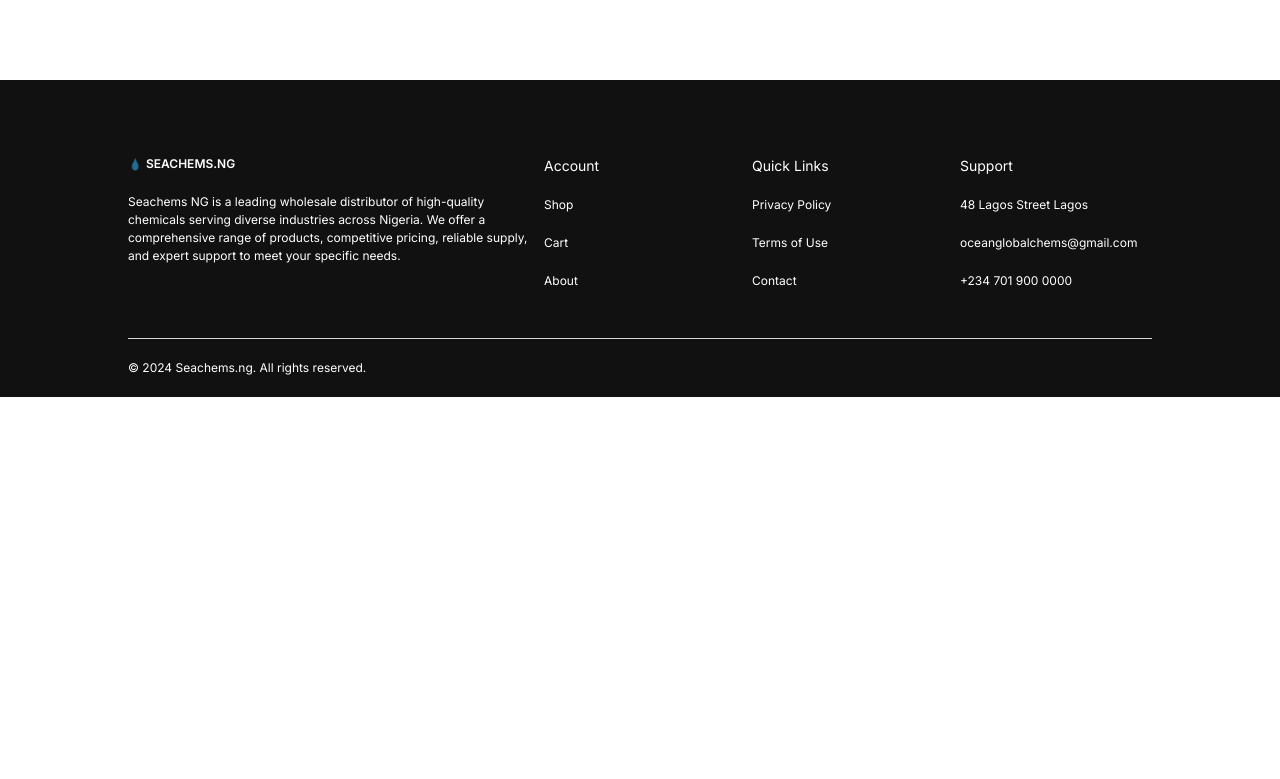
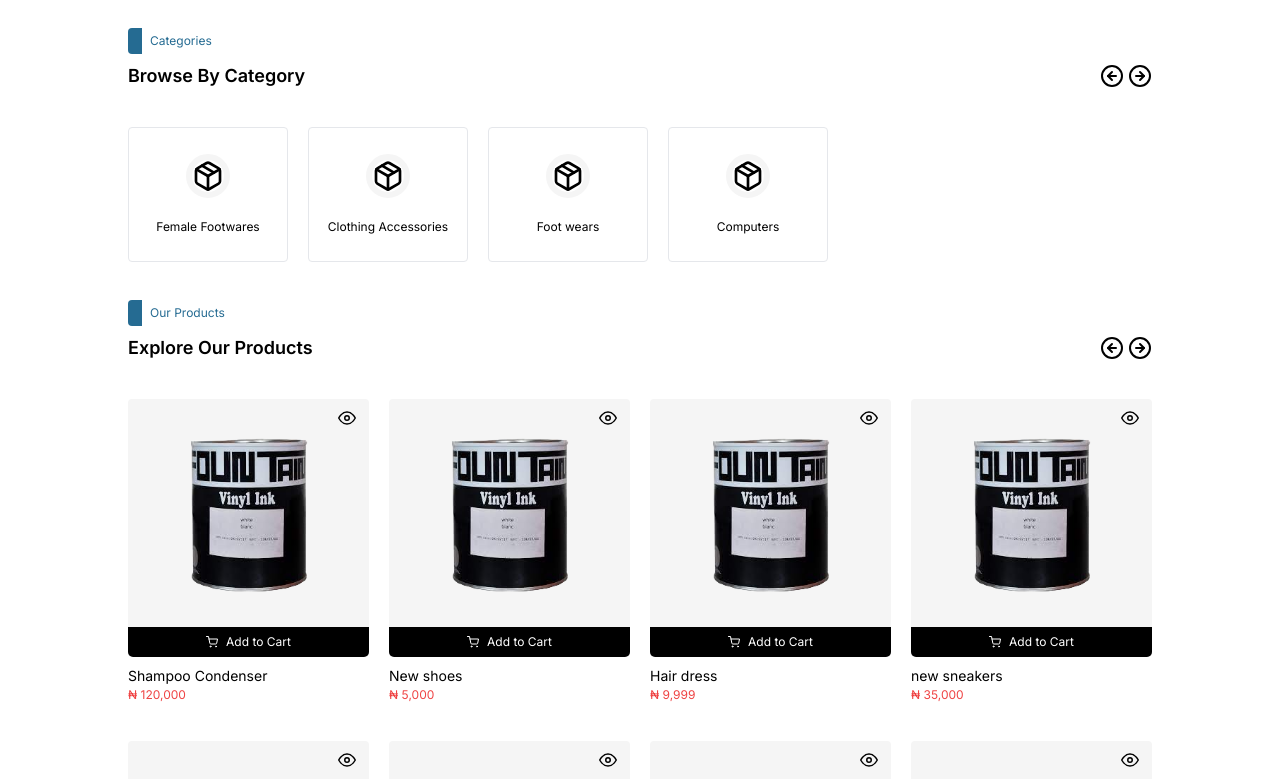
Before and after one commit to Omarookolosio94/seachems.store, a React (Create React App) app: page /home in a window 1280 px wide. Shown: the part 560-1339 px from the top of the page. Before the commit the page ends 957 px from the top, so only its background shows below. Built offline with nearby package versions, Linux system fonts and the light colour scheme.

Commit message:
added product view section

```diff
--- a/src/core/components/Navbar.tsx
+++ b/src/core/components/Navbar.tsx
@@ -62,7 +62,7 @@ const Navbar = ({ showLinks = true }: { showLinks?: boolean }) => {
             </NavLink>
           </div>
           <div className="flex items-center justify-between gap-5">
-            <div className="flex items-center rounded-[5px] bg-[#f5f5f5] px-4">
+            <div className="flex items-center rounded-[4px] bg-[#f5f5f5] px-4">
               <input
                 type="text"
                 className="bg-transparent py-2 outline-none"
--- /dev/null
+++ b/src/core/components/Subheader.tsx
@@ -0,0 +1,26 @@
+interface Props {
+  shortHeader: string;
+  fullHeader: string;
+  children?: any;
+}
+
+const Subheader = (props: Props) => {
+  return (
+    <section className="mb-[38px]">
+      <p className="mb-2 rounded-[4px] border-l border-l-[14px] border-l-brand px-2 py-[4px] text-[12px] font-[500] text-brand">
+        {props?.shortHeader}
+      </p>
+
+      <div className="flex items-center justify-between">
+        <h5 className="text-[18px] font-[600] capitalize">
+          {props?.fullHeader}
+        </h5>
+        <div className="flex items-center gap-1 capitalize">
+          {props?.children}
+        </div>
+      </div>
+    </section>
+  );
+};
+
+export default Subheader;
--- a/src/core/components/formfields/InputField.tsx
+++ b/src/core/components/formfields/InputField.tsx
@@ -74,7 +74,7 @@ function InputField({
         aria-autocomplete="none"
         className={`${
           label && label?.length > 0 ? "!mt-2" : ""
-        } flex h-12 w-full items-center justify-center rounded-[5px] border border-[.5px] border-line bg-shade px-4 py-3 text-sm text-white outline-none ${
+        } flex h-12 w-full items-center justify-center rounded-[4px] border border-[.5px] border-line bg-shade px-4 py-3 text-sm text-white outline-none ${
           disabled === true
             ? "!cursor-not-allowed"
             : state === "error"
--- a/src/core/components/formfields/SelectField.tsx
+++ b/src/core/components/formfields/SelectField.tsx
@@ -38,7 +38,7 @@ function SelectField({
       )}
       <select
         value={value}
-        className={`mt-2 flex h-12 w-full items-center justify-center rounded-[5px] border border-[.5px] border-line bg-shade px-4 py-3 text-sm text-white outline-none disabled:cursor-not-allowed ${selectStyle}`}
+        className={`mt-2 flex h-12 w-full items-center justify-center rounded-[4px] border border-[.5px] border-line bg-shade px-4 py-3 text-sm text-white outline-none disabled:cursor-not-allowed ${selectStyle}`}
         name={name}
         onChange={onChange}
         onBlur={onBlur}
--- a/src/core/components/formfields/TextField.tsx
+++ b/src/core/components/formfields/TextField.tsx
@@ -46,7 +46,7 @@ function TextField({
       <textarea
         className={`${
           label && label?.length > 0 ? "!mt-2" : ""
-        } rounded-[5px] border border-[.5px] border-line px-5 py-3 text-sm text-white outline-none disabled:cursor-not-allowed ${textareaStyle}`}
+        } rounded-[4px] border border-[.5px] border-line px-5 py-3 text-sm text-white outline-none disabled:cursor-not-allowed ${textareaStyle}`}
         placeholder={placeholder}
         name={name}
         value={value}
--- a/src/core/consts/styling.ts
+++ b/src/core/consts/styling.ts
@@ -1,8 +1,8 @@
 export const btn =
-  "flex items-center justify-center gap-2 px-[26px] py-[6px] text-[14px] rounded-[5px] transition duration-300 ease-in-out";
+  "flex items-center justify-center gap-2 px-[32px] py-[10px] text-[14px] rounded-[4px] transition duration-300 ease-in-out";
 
 export const borderline =
-  "rounded-[5px] border border-[.5px] border-[#344054] p-5";
+  "rounded-[4px] border border-[.5px] border-[#344054] p-5";
 
 export const sidenavLink =
   "text-[28px] font-[600] transition duration-300 ease-in-out uppercase hover:scale-105 hover:text-white";
@@ -12,3 +12,6 @@ export const activeSidenavLink =
 
 export const fetchBtn =
   "text-white flex items-center text-[14px] hover:bg-brand py-2 px-3 h-[25px] w-auto rounded-[3px] disabled:cursor-not-allowed";
+
+export const listBox =
+  "flex h-[135px] w-[160px] flex-col items-center justify-center gap-5 rounded-[4px] border text-[12px] hover:bg-brand hover:text-white";
--- a/src/core/helpers/generalHelpers.ts
+++ b/src/core/helpers/generalHelpers.ts
@@ -61,3 +61,13 @@ export const openNewBackgroundTab = (url: string) => {
   );
   a.dispatchEvent(evt);
 };
+
+export const formatCurrency = (value: any) => {
+  if (value) {
+    let val = value;
+    val = val ? parseFloat(val).toFixed(2) : 0.0;
+    return val === 0 ? "₦ 0.00" : `₦ ${Number(val).toLocaleString("en-US")}`;
+  }
+
+  return "₦ 0.00";
+};
--- /dev/null
+++ b/src/modules/partials/Product.tsx
@@ -0,0 +1,41 @@
+import { product3 } from "core/consts/images";
+import { formatCurrency } from "core/helpers/generalHelpers";
+import { Eye, ShoppingCart } from "react-feather";
+import { useNavigate } from "react-router-dom";
+
+interface Props {
+  product: Product | null;
+}
+
+const Product = ({ product = null }: Props) => {
+  const navigate = useNavigate();
+
+  return (
+    <div
+      key={product?.id}
+      className="h-[322px] hover:cursor-pointer"
+      onClick={() => navigate(`/products/${product?.id}`)}
+    >
+      <div className="relative h-4/5 !rounded-[4px] bg-shade">
+        <div className="relative flex h-[90%] flex-row items-center justify-center">
+          <Eye className="absolute right-[10px] top-[10px] h-[18px] hover:cursor-pointer" />
+          <img src={product3} alt={product?.name} className="h-2/3" />
+        </div>
+
+        <button className="absolute bottom-0 flex w-full items-center justify-center gap-2 rounded-b-[5px] bg-black py-[6px] text-[12px] text-white">
+          <ShoppingCart className="h-[12px] w-[12px]" />
+          <span className="inline-block">Add to Cart</span>
+        </button>
+      </div>
+
+      <div className="mt-2">
+        <p className="font-[500]">{product?.name}</p>
+        <p className="text-[12px] font-[500] text-red-500">
+          {formatCurrency(product?.sellingPrice)}
+        </p>
+      </div>
+    </div>
+  );
+};
+
+export default Product;
--- a/src/modules/public/views/Home.tsx
+++ b/src/modules/public/views/Home.tsx
@@ -4,8 +4,16 @@ import { addMetaData } from "core/helpers/seoHelpers";
 import useProductStore from "core/services/stores/useProduct.Store";
 import { useEffect } from "react";
 import { Link } from "react-router-dom";
-import { ArrowRight } from "react-feather";
+import {
+  ArrowLeftCircle,
+  ArrowRight,
+  ArrowRightCircle,
+  Package,
+} from "react-feather";
 import { product3 } from "core/consts/images";
+import Subheader from "core/components/Subheader";
+import { btn, listBox } from "core/consts/styling";
+import Product from "modules/partials/Product";
 
 const Home = () => {
   const navigate = useNavigate();
@@ -29,8 +37,8 @@ const Home = () => {
       })}
 
       <div className="mx-auto mb-[34px] mt-[-20px] h-full w-11/12 overflow-hidden md:w-4/5">
-        <section className="flex h-[60vh] gap-5">
-          <div className="border-r-black-shade flex h-full w-3/12 flex-col gap-2 border-r pr-[10px] pt-[20px] text-[14px]">
+        <section className="mb-[38px] flex h-[60vh] gap-5">
+          <div className="flex h-full w-3/12 flex-col gap-2 border-r border-r-black-shade pr-[10px] pt-[20px] text-[14px]">
             <Link to="/products">All</Link>
             {categories?.length > 1 &&
               categories?.map((cat) => (
@@ -54,6 +62,56 @@ const Home = () => {
             </div>
           </div>
         </section>
+
+        <section className="mb-[38px]">
+          <Subheader shortHeader="Categories" fullHeader="Browse By Category">
+            <ArrowLeftCircle className="hover:cursor-pointer" />
+            <ArrowRightCircle className="hover:cursor-pointer" />
+          </Subheader>
+
+          <div className="flex gap-5">
+            {categories?.length > 1 &&
+              categories?.map((cat) => (
+                <Link
+                  to={`/products?category=${cat?.id}`}
+                  className={`${listBox}`}
+                >
+                  <div className="rounded-full border border-[6px] border-shade">
+                    <Package className="h-[32px] w-[32px]" />
+                  </div>
+                  <span>{cat?.name}</span>
+                </Link>
+              ))}
+          </div>
+        </section>
+
+        <section className="mb-[38px]">
+          <Subheader
+            shortHeader="Our Products"
+            fullHeader="Explore Our Products"
+          >
+            <ArrowLeftCircle className="hover:cursor-pointer" />
+            <ArrowRightCircle className="hover:cursor-pointer" />
+          </Subheader>
+
+          <div className="grid grid-cols-4 gap-5 mb-[28px]">
+            {productList?.products?.length > 0 ? (
+              productList?.products?.map((product) => (
+                <Product product={product} />
+              ))
+            ) : (
+              <>
+                <p>No products yet</p>
+              </>
+            )}
+          </div>
+
+          <div className="flex items-center justify-center">
+            <Link to="/products" className={`${btn} bg-brand text-white text-[12px]`}>
+              View All Products
+            </Link>
+          </div>
+        </section>
       </div>
     </>
   );
--- a/src/modules/public/views/Products.tsx
+++ b/src/modules/public/views/Products.tsx
@@ -2,6 +2,7 @@
 import { useNavigate } from "react-router-dom";
 import { addMetaData } from "core/helpers/seoHelpers";
 import { Link } from "react-router-dom";
+import { ArrowLeftCircle, ArrowRightCircle } from "react-feather";
 
 const Products = () => {
   const navigate = useNavigate();
@@ -15,7 +16,7 @@ const Products = () => {
 
       <div className="m-[0px] mx-auto mb-[34px] h-full w-11/12 overflow-hidden pt-[20px] md:w-4/5">
         <section className="mb-[28px]">
-          <header className="text-black-shade flex flex-wrap items-center gap-3 text-[12px]">
+          <header className="flex flex-wrap items-center gap-3 text-[12px] text-black-shade">
             <Link to="/" className="hover:underline">
               Home
             </Link>
@@ -25,6 +26,7 @@ const Products = () => {
             </Link>
           </header>
         </section>
+
       </div>
     </>
   );
--- a/tailwind.config.js
+++ b/tailwind.config.js
@@ -4,8 +4,8 @@ module.exports = {
   theme: {
     extend: {
       colors: () => ({
-        brand: "#9747FF",
-        shade: "#1A1A1A",
+        brand: "#256b92",
+        shade: "#f5f5f5",
         green: "#27BE63",
         "black-shade": "#808080",
       }),
```
Also changed, not shown: src/core/components/Sidenav.tsx (+7 -6 lines).
